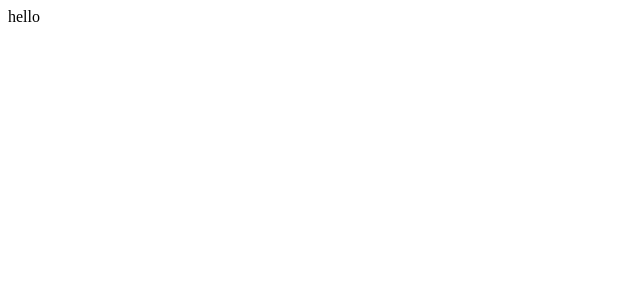
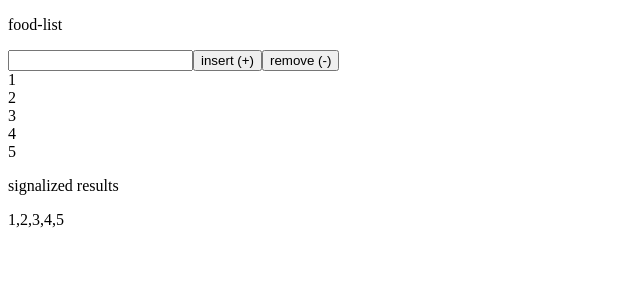
Before and after one commit to gokuloganathan/Angular17.1, an Angular app: page / in a window 1280 px wide. Shown: the top 300 px of the page, without its empty margins (0-640 px from the left). Built offline with nearby package versions, Linux system fonts and the light colour scheme.

Commit message:
signalized

```diff
--- a/src/app/app.component.html
+++ b/src/app/app.component.html
@@ -1,3 +1,3 @@
 <main>
-  hello
+  <app-food-list />
 </main>
--- /dev/null
+++ b/src/app/components/food-list/food-list.component.html
@@ -0,0 +1,9 @@
+<p>food-list</p>
+<input type="number" [formControl]="changeableVal">
+<button (click)="insert()">insert (+)</button>
+<button (click)="remove()">remove (-)</button>
+@for (a of arr; track $index) {
+    <div>{{a}}</div>
+}
+<p>signalized results</p>
+<p>{{refreshArr()}}</p>
--- /dev/null
+++ b/src/app/components/food-list/food-list.component.ts
@@ -0,0 +1,44 @@
+import { Component, Signal, WritableSignal, computed, effect, signal } from '@angular/core';
+import { Form, FormControl, FormGroup, ReactiveFormsModule } from '@angular/forms';
+import { log } from 'console';
+
+@Component({
+  selector: 'app-food-list',
+  standalone: true,
+  imports: [ReactiveFormsModule],
+  templateUrl: './food-list.component.html',
+  styleUrl: './food-list.component.css',
+})
+export class FoodListComponent {
+
+  constructor(){
+    // effect(() => {
+    //   console.log(`${this.signalArr()}`);
+    // });
+  }
+  changeableVal = new FormControl()
+
+
+  arr:number[] = [1, 2, 3, 4, 5];
+  signalArr : WritableSignal<number[]> = signal(this.arr);
+  refreshArr = computed(() => {
+    if(this.signalArr()){
+      console.log(this.signalArr());
+      return this.signalArr();
+    }else{
+      console.log('no values present');
+      return 'no values present'
+    }
+  })
+
+  insert() {
+    this.arr.push(this.changeableVal.value)
+    this.signalArr.update(() => this.arr)
+    // this.signalArr.update(() => [...this.signalArr(),this.changeableVal.value]);
+  }
+
+  remove(){
+    this.arr = this.arr.filter(elem => elem !== this.changeableVal.value);
+    this.signalArr.update(() => this.arr);
+  }
+}
```
Also changed, not shown: src/app/app.component.ts (+6 -5 lines), src/app/components/food-list/food-list.component.css (added), 1 other file (tests, documents, lock files or other folders).
